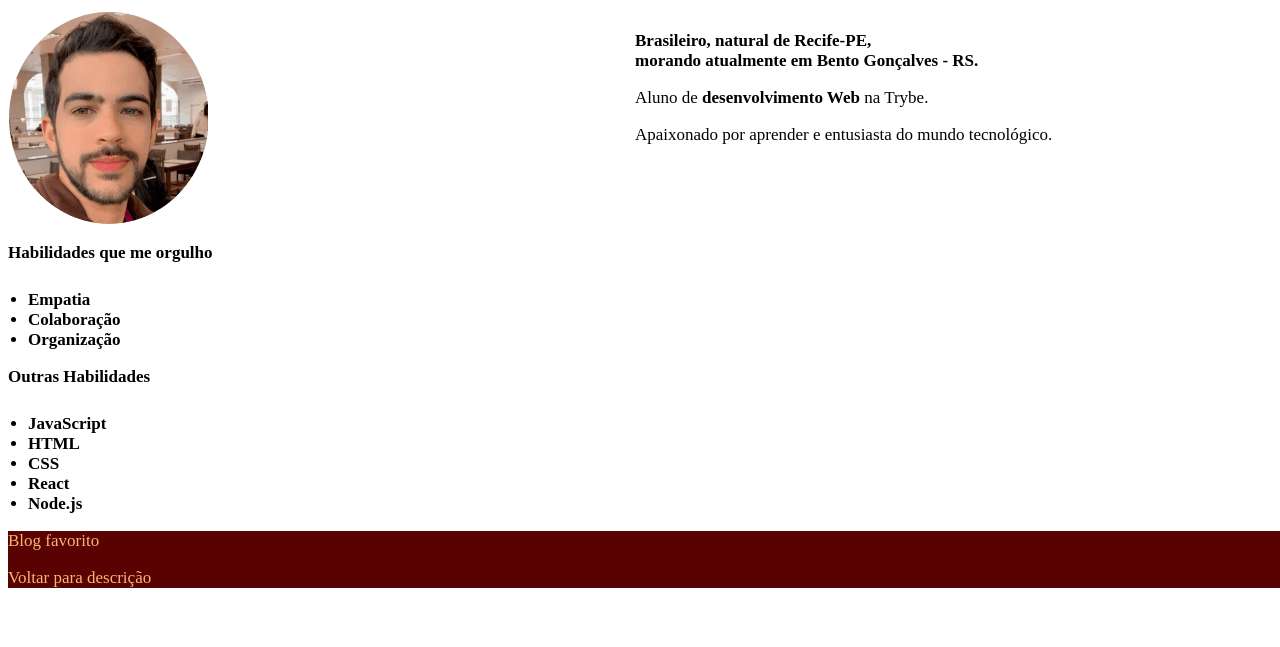
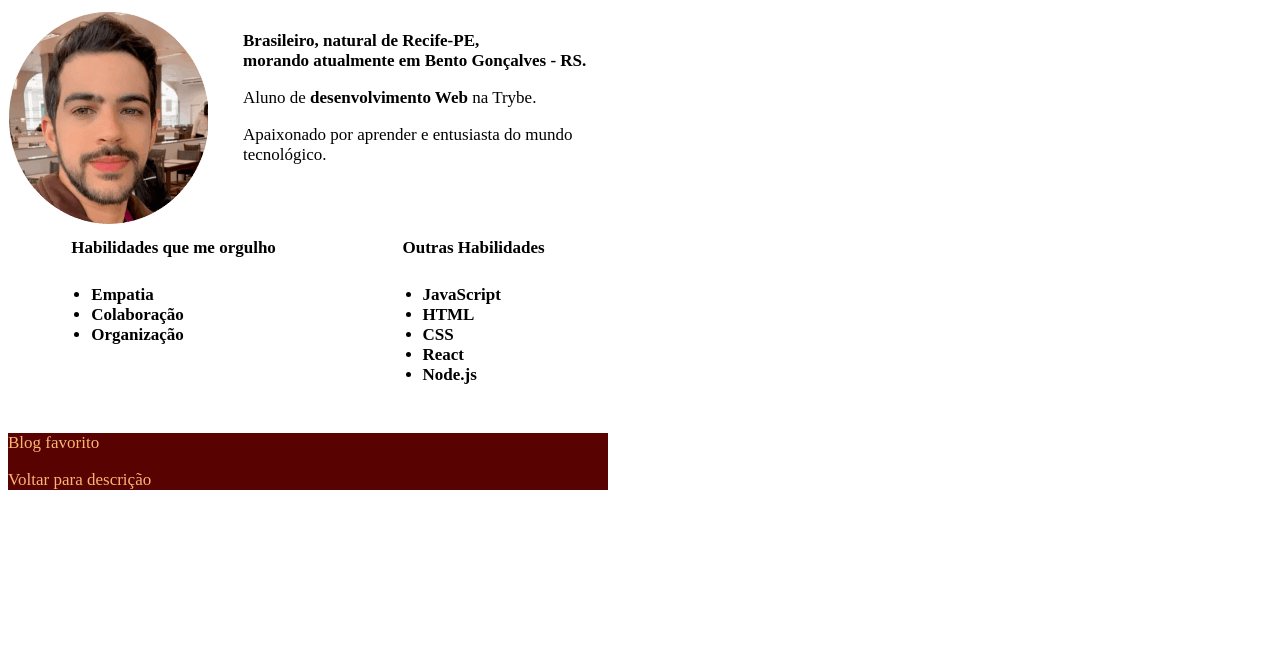
Before and after one commit to silva-victor/silva-victor, a plain HTML site: page index.html in a window 1280 px wide. Shown: the part 153-800 px from the top of the page. Drawn offline with Linux system fonts and the light colour scheme.

Commit message:
Adciona propriedade Display: flex e justify-content: space-between

```diff
--- a/index.html
+++ b/index.html
@@ -20,7 +20,7 @@
     <h1 id="#nome"> Victor Ferreira da Silva </h1>
 
     <main>
-        <section>
+        <section id="descricao">
             <img id="minhaFoto" src="minhafoto.png" alt="victor.png">
             <article id="ladoDireito">
                 <h2 id="#sobremim">Brasileiro, natural de <strong>Recife-PE</strong>, <br> morando atualmente em Bento
@@ -30,15 +30,15 @@
             </article>
         </section>
 
-        <section class="listaHabilidades">
-            <h2 id="#habilidades"><strong>Habilidades</strong> que me orgulho
+        <section id="listaHabilidades">
+            <h2 class="#habilidades"><strong>Habilidades</strong> que me orgulho
                 <ul>
                     <li>Empatia</li>
                     <li>Colaboração</li>
                     <li>Organização</li>
                 </ul>
             </h2>
-            <h2 id="#outrashabilidades"> Outras Habilidades
+            <h2 class="#outrashabilidades"> Outras Habilidades
                 <ul>
                     <li>JavaScript</li>
                     <li>HTML</li>
--- a/style.css
+++ b/style.css
@@ -1,7 +1,8 @@
 body {
     font-family: 'Times New Roman', Times, serif;
     font-size: 20px;
-    min-width: 500px;
+    min-width: 350px;
+    max-width: 600px;
     width: 100%;
 }
 
@@ -26,7 +27,10 @@ h1 {
     color: #590202;
 }
 
-
+#descricao {
+    display: flex;
+    justify-content: space-between;
+}
 
 #victor {
     width: 20px;
@@ -39,11 +43,13 @@ h1 {
 #ladoDireito {
     float: right;
     position: relative;
-    padding: 0px 8px 0px 8px;
     margin: 5px;
-    width: 50%;
-    height: 50%;
-    text-align: left;
+    width: 60%;
+}
+
+#listaHabilidades {
+    display: flex;
+    justify-content: space-around;
 }
 
 
```
